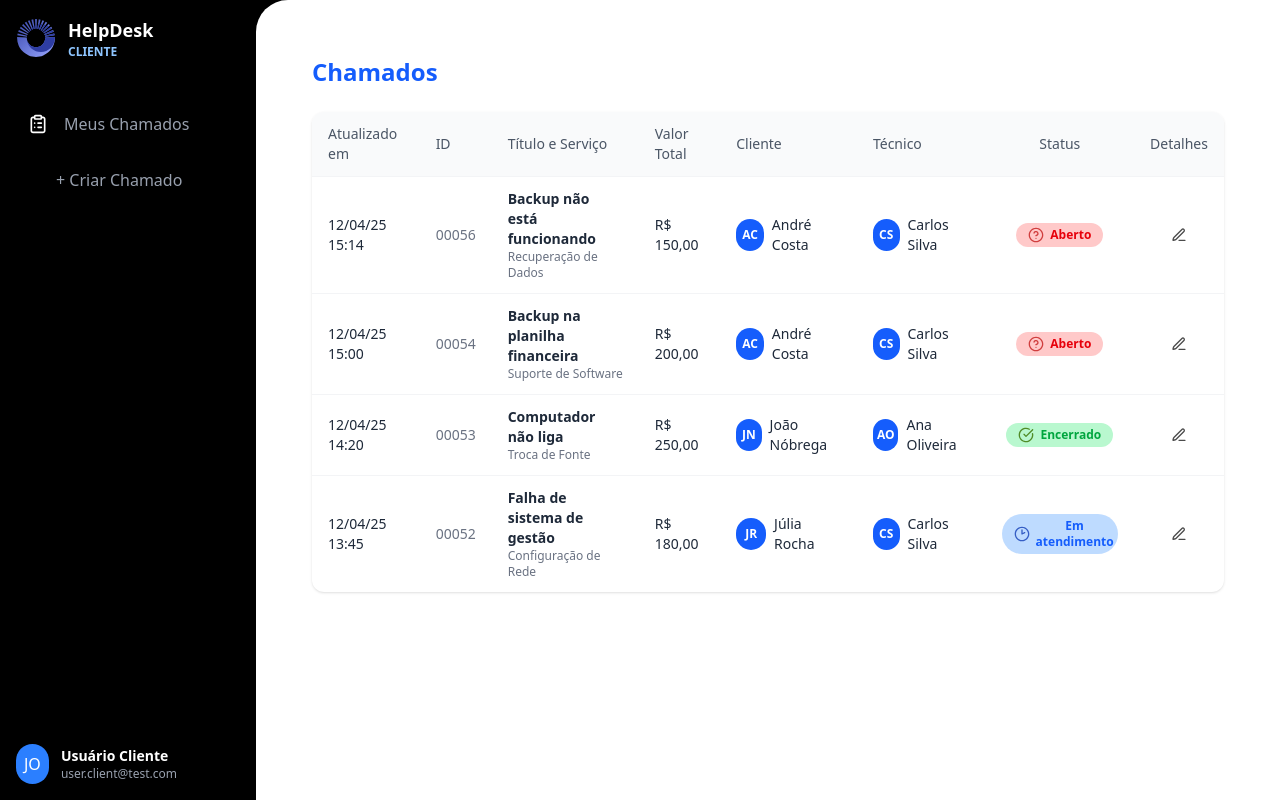
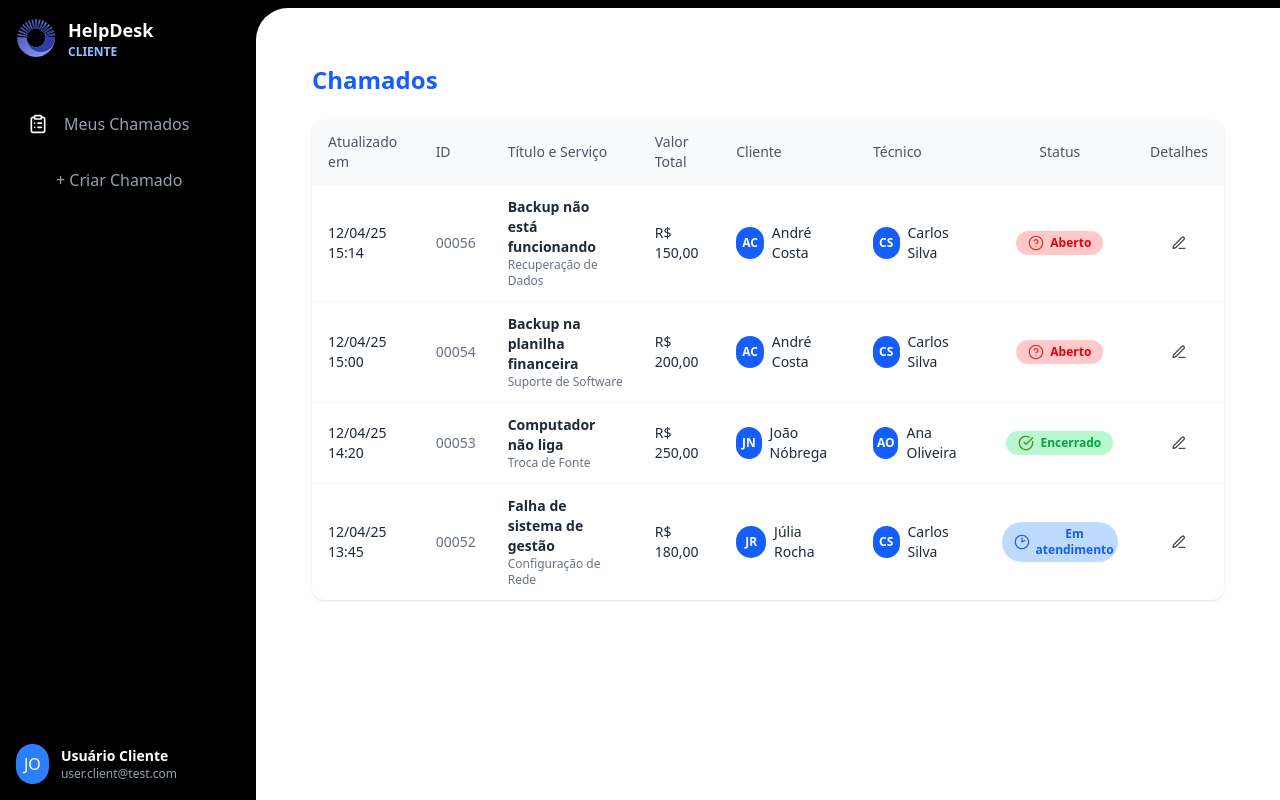
Before and after one commit to rafabt-hub/helpdesk-frontend, a React (Vite) app: page / in a window 1280 px wide. Built offline with nearby package versions, Linux system fonts and the light colour scheme.

Commit message:
fix on margins

```diff
--- a/src/layouts/AdminLayout.tsx
+++ b/src/layouts/AdminLayout.tsx
@@ -49,7 +49,7 @@ export function AdminLayout() {
           <AvatarMenu role="admin" name="Usuário Adm" />
         </header>
 
-        <main className="flex-1 bg-white rounded-t-[2rem] lg:rounded-tr-none p-4 lg:p-8 overflow-x-auto overflow-y-hidden max-w-full">
+        <main className="flex-1 bg-white mt-2 rounded-t-[2rem] lg:rounded-tr-none p-4 lg:p-8 overflow-x-auto overflow-y-hidden max-w-full">
           <div className="w-full max-w-full">
             <Outlet />
           </div>
--- a/src/layouts/ClientLayout.tsx
+++ b/src/layouts/ClientLayout.tsx
@@ -49,7 +49,7 @@ export function ClientLayout() {
           <AvatarMenu role="client" name="Jose Silva" />
         </header>
 
-        <main className="flex-1 bg-white rounded-t-[2rem] lg:rounded-tr-none p-4 lg:p-8 overflow-x-auto overflow-y-hidden max-w-full">
+        <main className="flex-1 bg-white mt-2 rounded-t-[2rem] lg:rounded-tr-none p-4 lg:p-8 overflow-x-auto overflow-y-hidden max-w-full">
           <div className="w-full max-w-full">
             <Outlet />
           </div>
--- a/src/layouts/TechLayout.tsx
+++ b/src/layouts/TechLayout.tsx
@@ -136,7 +136,7 @@ export function TechLayout() {
           <AvatarMenu role="tech" name="Carlos Silva" />
         </header>
 
-        <main className="flex-1 bg-white rounded-t-[2rem] lg:rounded-tr-none p-6 lg:p-10">
+        <main className="flex-1 bg-white mt-2 rounded-t-[2rem] lg:rounded-tr-none p-6 lg:p-10">
 
           <h2 className="text-xl font-bold mb-6">Meus chamados</h2>
           <div className="grid grid-cols-1 lg:grid-cols-3 gap-8">
--- a/src/pages/Tickets.tsx
+++ b/src/pages/Tickets.tsx
@@ -84,8 +84,7 @@ export function Tickets() {
           {tickets.map((ticket) => (
             <tr
               key={ticket.id}
-              className="border-t border-gray-100 hover:bg-gray-50 transition"
-            >
+              className="border-t border-gray-100 hover:bg-gray-50 transition">
               <td className="px-4 py-3">{ticket.updatedAt}</td>
               <td className="px-4 py-3 text-gray-500">{ticket.id}</td>
               <td className="px-4 py-3">
```
Also changed, not shown: src/pages/Technicians.tsx (+3 -7 lines).
